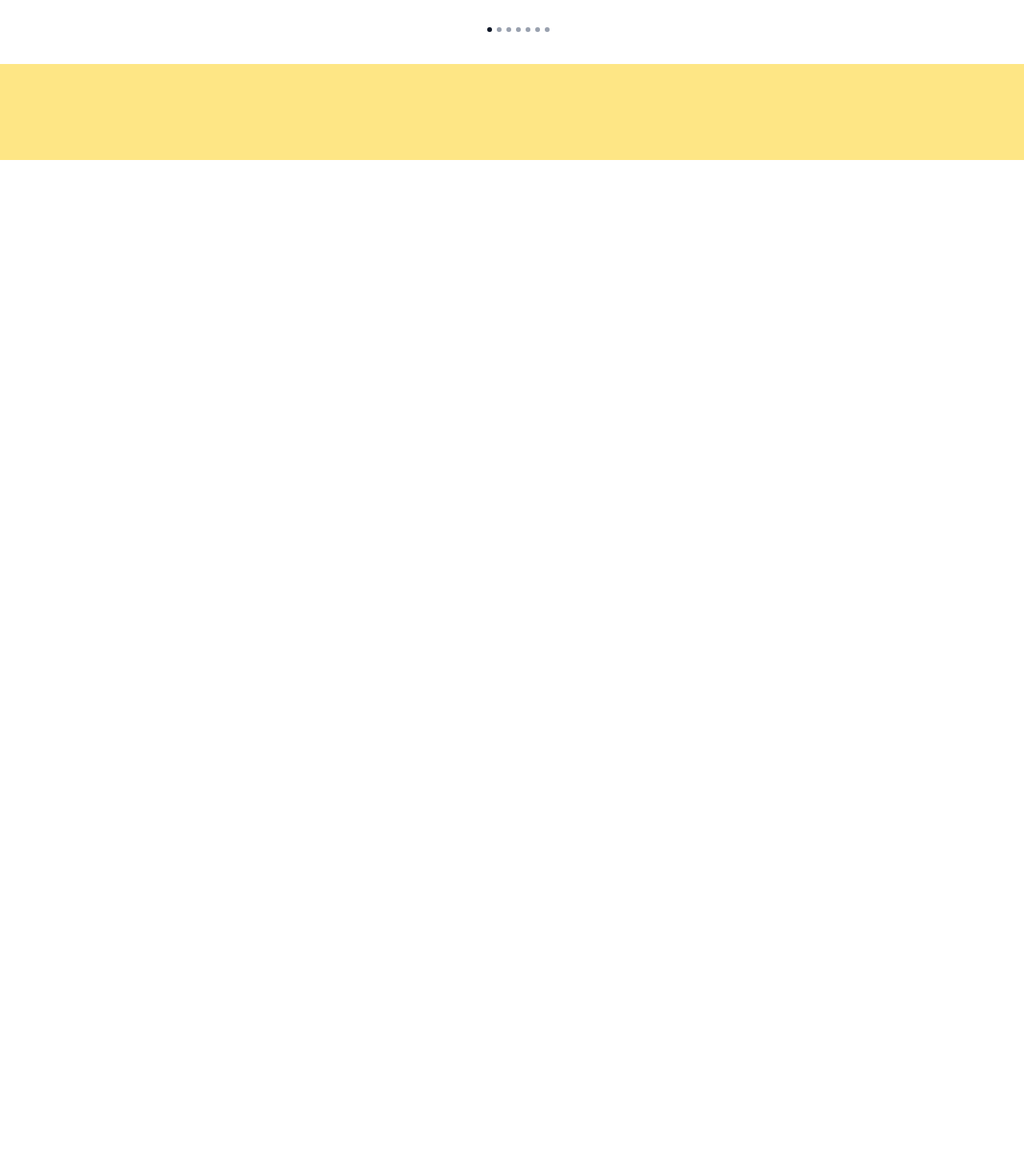
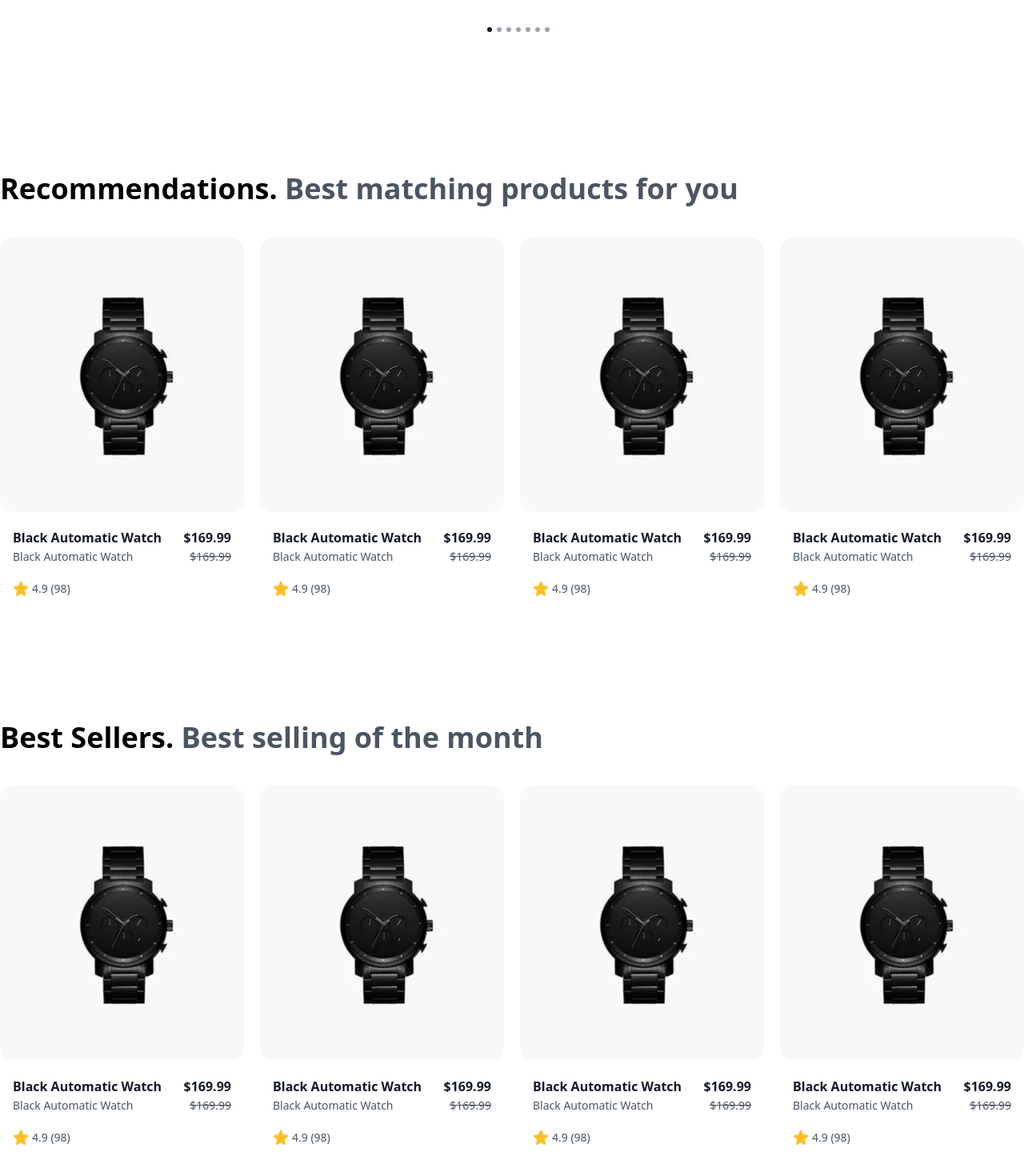
Before and after one commit to nafis-bin/nexton, a React (Vite) app: page / in a window 1280 px wide. Shown: the part 1188-2658 px from the top of the page at 80% size. Before the commit the page ends 1388 px from the top, so only its background shows below. Built offline with nearby package versions, Linux system fonts and the light colour scheme.

Commit message:
feat: recommended and best seller section

```diff
--- a/src/App.jsx
+++ b/src/App.jsx
@@ -2,6 +2,8 @@ import Navbar from "./components/Navbar";
 import Hero from "./components/Hero";
 import BrandInfo from "./components/BrandInfo";
 import CollectionSection from "./components/CollectionSection";
+import RecommendedProducts from "./components/RecommendedProducts";
+import BestSellingProducts from "./components/BestSellingProducts";
 
 function App() {
   return (
@@ -10,6 +12,8 @@ function App() {
       <Hero />
       <BrandInfo />
       <CollectionSection />
+      <RecommendedProducts />
+      <BestSellingProducts />
     </div>
   );
 }
--- /dev/null
+++ b/src/components/BestSellingProducts.jsx
@@ -0,0 +1,35 @@
+let arr = new Array(4).fill(0);
+
+export default function BestSellingProducts() {
+  return (
+    <div className="h-[598px] max-w-[1296px] mx-auto mt-[88px] flex flex-col">
+      <div className="text-[36px] leading-[40px] font-semibold items-start">
+        Best Sellers. <span className="text-[#4b5563]">Best selling of the month</span>
+      </div>
+      <div className="w-full h-[448px] flex gap-[20px] mt-[40px]">
+        {arr.map((_, i) => (
+            <div key={i} className="w-[309px] h-[448px] flex flex-col gap-[20px]">
+                <img src="/black-watch.png" alt="black watch" className="w-full h-[347px] rounded-[16px]" />
+
+                <div>
+                    <div className="flex justify-between text-[16px] leading-[24px] text-[#111827] font-semibold px-4">
+                        <p>Black Automatic Watch</p>
+                        <p>$169.99</p>
+                    </div>
+                    <div className="flex justify-between text-[14px] leading-[20px] text-[#4b5563] px-4 mt-[2px]">
+                        <p>Black Automatic Watch</p>
+                        <p><del>$169.99</del></p>
+                    </div>
+                </div>
+
+                {/* ratings */}
+                <div className="flex gap-1 items-center px-4">
+                    <img src="/star.png" alt="star icon" className="size-5" />
+                    <p className="text-[14px] leading-[20px] text-[#4b5563]">4.9 (98)</p>
+                </div>
+            </div>
+        ))}
+      </div>
+    </div>
+  );
+}
--- a/src/components/CollectionSection.jsx
+++ b/src/components/CollectionSection.jsx
@@ -90,8 +90,6 @@ export default function CollectionSection() {
             ></div>
           ))}
       </div>
-
-      <div className="w-full h-30 bg-amber-200"></div>
     </div>
   );
 }
--- /dev/null
+++ b/src/components/RecommendedProducts.jsx
@@ -0,0 +1,35 @@
+let arr = new Array(4).fill(0);
+
+export default function RecommendedProducts() {
+  return (
+    <div className="h-[598px] max-w-[1296px] mx-auto mt-[176px] flex flex-col">
+      <div className="text-[36px] leading-[40px] font-semibold items-start">
+        Recommendations. <span className="text-[#4b5563]">Best matching products for you</span>
+      </div>
+      <div className="w-full h-[448px] flex gap-[20px] mt-[40px]">
+        {arr.map((_, i) => (
+            <div key={i} className="w-[309px] h-[448px] flex flex-col gap-[20px]">
+                <img src="/black-watch.png" alt="black watch" className="w-full h-[347px] rounded-[16px]" />
+
+                <div>
+                    <div className="flex justify-between text-[16px] leading-[24px] text-[#111827] font-semibold px-4">
+                        <p>Black Automatic Watch</p>
+                        <p>$169.99</p>
+                    </div>
+                    <div className="flex justify-between text-[14px] leading-[20px] text-[#4b5563] px-4 mt-[2px]">
+                        <p>Black Automatic Watch</p>
+                        <p><del>$169.99</del></p>
+                    </div>
+                </div>
+
+                {/* ratings */}
+                <div className="flex gap-1 items-center px-4">
+                    <img src="/star.png" alt="star icon" className="size-5" />
+                    <p className="text-[14px] leading-[20px] text-[#4b5563]">4.9 (98)</p>
+                </div>
+            </div>
+        ))}
+      </div>
+    </div>
+  );
+}
```
Also changed, not shown: public/black-watch.png (added), public/star.png (added).
